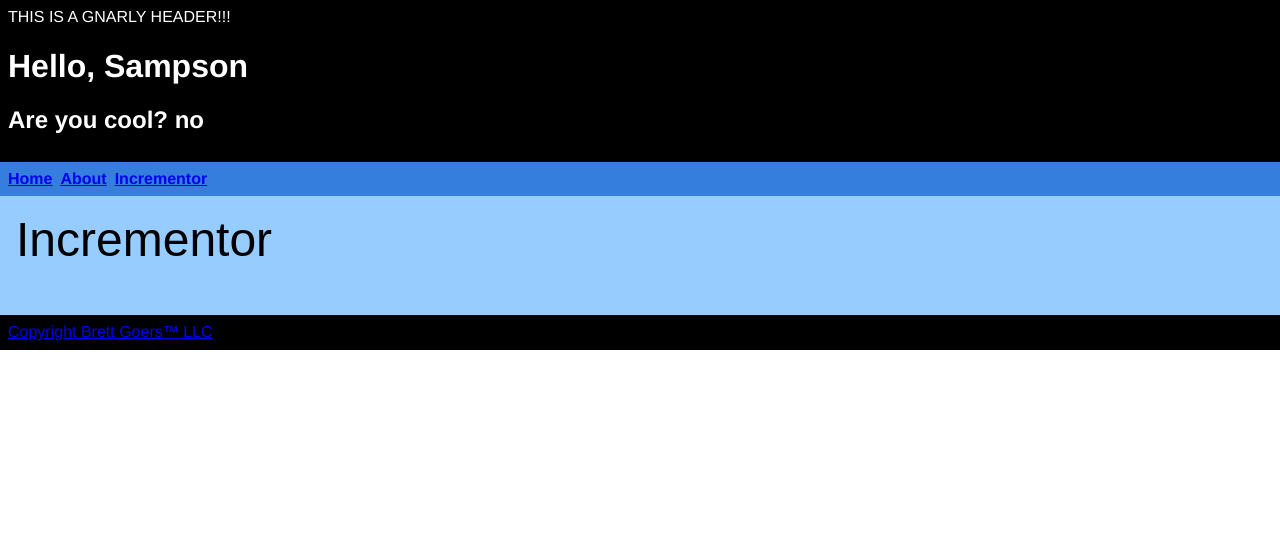
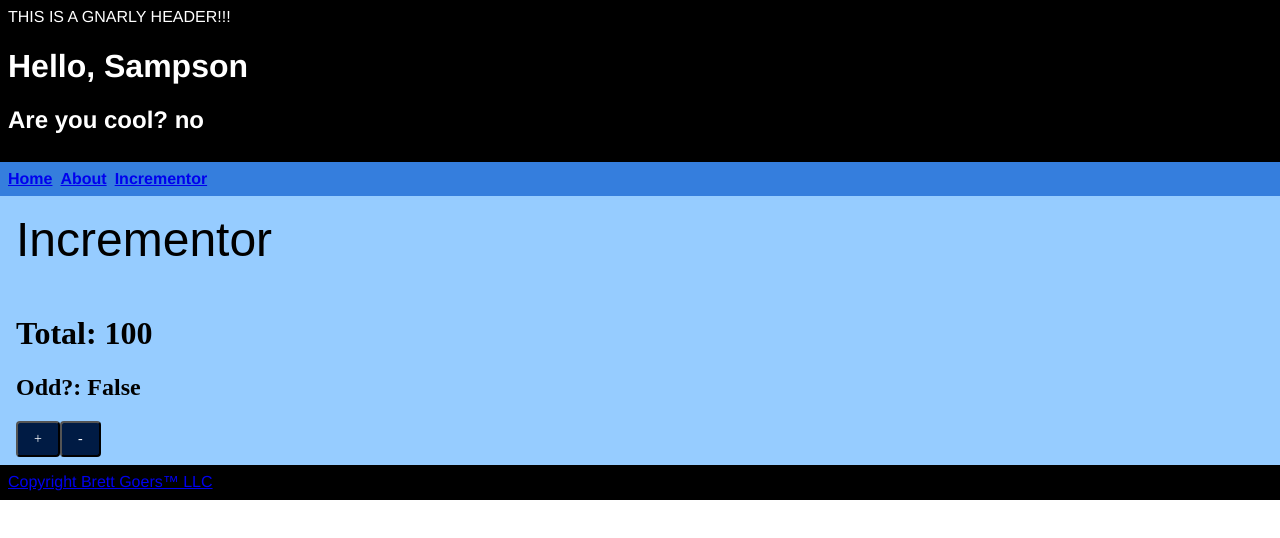
Before and after one commit to bcg5039/hello-incrementor, a React (Create React App) app: page /incrementor in a window 1280 px wide. Shown: the top 538 px of the page. Built offline with nearby package versions, Linux system fonts and the light colour scheme.

Commit message:
incrementor working

```diff
--- a/src/App.js
+++ b/src/App.js
@@ -1,5 +1,4 @@
 import React, { Component } from 'react'
-import logo from './logo.svg'
 import { BrowserRouter, Route } from 'react-router-dom'
 import './App.css'
 import Home from './pages/home'
--- /dev/null
+++ b/src/containers/incr.js
@@ -0,0 +1,60 @@
+import React from 'react'
+
+class Incr extends React.Component {
+  constructor(props) {
+    super(props)
+    console.log('IM ALIVE. initializing state to 0')
+    this.state = { total: 0, isOdd: 0 }
+    this.incrementCount = this.incrementCount.bind(this)
+    this.decrementCount = this.decrementCount.bind(this)
+  }
+
+  incrementCount = () => {
+    this.setState((prevState, props) => ({
+      total: prevState.total + props.incrementor,
+      isOdd: (prevState.total + props.incrementor) % 2
+    }))
+  }
+
+  decrementCount = () => {
+    this.setState((prevState, props) => ({
+      total: prevState.total - props.decrementor,
+      isOdd: (prevState.total - props.decrementor) % 2
+    }))
+  }
+
+  componentDidMount() {
+    console.log(
+      `componentDidMount() updating our state to ${this.props.initialValue}`
+    )
+    this.setState({
+      total: this.props.initialValue,
+      isOdd: this.props.initialValue % 2
+    })
+  }
+
+  render() {
+    console.log(`RENDER! ${JSON.stringify(this.state, null, 2)}`)
+    return (
+      <div className="pl3">
+        <h1>Total: {this.state.total}</h1>
+        <h2>Odd?: {this.state.isOdd === 1 ? 'True' : 'False'}</h2>
+        <button
+          className="f6 link dim br2 ph3 pv2 mb2 dib white bg-navy"
+          type="Button"
+          onClick={this.incrementCount}
+        >
+          +
+        </button>
+        <button
+          className="f6 link dim br2 ph3 pv2 mb2 dib white bg-navy"
+          type="Button"
+          onClick={this.decrementCount}
+        >
+          -
+        </button>
+      </div>
+    )
+  }
+}
+export default Incr
--- a/src/pages/incrementor.js
+++ b/src/pages/incrementor.js
@@ -3,12 +3,14 @@ import Nav from '../containers/nav'
 import Title from '../components/title'
 import Footer from '../containers/footer'
 import Header from '../containers/header'
+import Incr from '../containers/incr'
 
 const Incrementor = props =>
   <div className="bg-light-blue">
     <Header />
     <Nav />
     <Title>Incrementor</Title>
+    <Incr initialValue={100} incrementor={1} decrementor={1} />
     <Footer />
   </div>
 export default Incrementor
```
